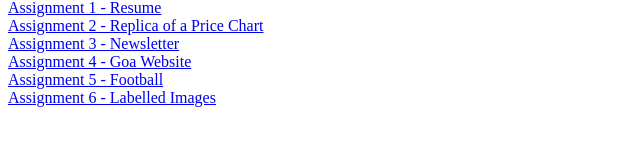
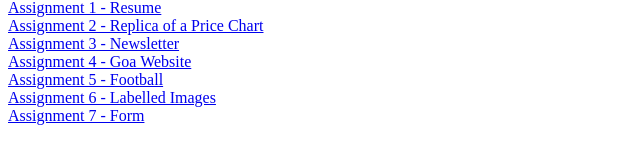
Before and after one commit to AninjoG/Web-Development, a plain HTML site: page index.html in a window 1280 px wide. Shown: the part 128-292 px from the top of the page, without its empty margins (0-640 px from the left). Drawn offline with Linux system fonts and the light colour scheme.

Commit message:
Update index.html

```diff
--- a/index.html
+++ b/index.html
@@ -16,6 +16,8 @@
 <a href="./Football/Foot">Assignment 5 - Football </a>
 <br>
 <a href="./Labelled image/just">Assignment 6 - Labelled Images</a>
+  <br>
+<a href="./Form/form">Assignment 7 - Form</a>
 </body>
 
 </html>
```
